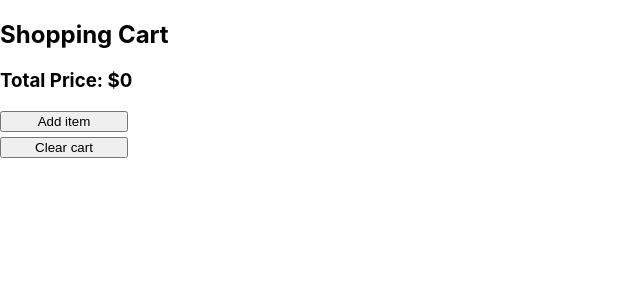
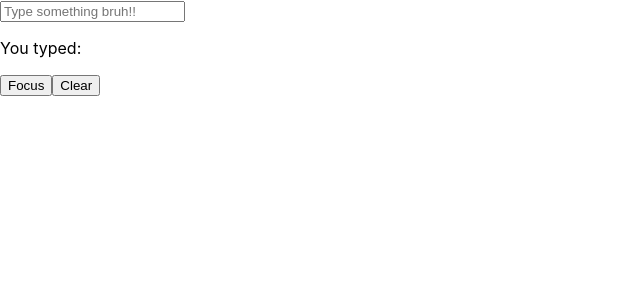
Before and after one commit to rishgupta2301/ReactJS_Machine_Coding_Questions, a React (Create React App) app: page / in a window 1280 px wide. Shown: the top 300 px of the page, without its empty margins (0-640 px from the left). Built offline with nearby package versions, Linux system fonts and the light colour scheme.

Commit message:
using useImperativeHandle hook for passing data from child to parent

```diff
--- a/src/App.js
+++ b/src/App.js
@@ -3,13 +3,17 @@
 // import ProgressBar from '../temp_component/progressBar/ProgressBar';
 // import CountdownTimer from './components/countdownTimer/countdownTimer';
 // import ExplorerComponent from "./components/fileExplorer/explorerComponent";
-
-import Cart from "./components/cart/cart";
-
+// import Cart from "./components/cart/cart";
 // import Form from "./components/formUsingUseReducer/form";
 // import ThemeButton from "./components/hooks/ThemeToggleWithContext/themeButton";
 
+import { useRef } from "react";
+import FancyInput from "./components/hooks/useImperativeHandle";
+
 function App() {
+
+  const fancyInputRef = useRef(null);
+
   return (
     <div className="App">
      {/* <CustomLoader size="large"/> */}
@@ -19,7 +23,11 @@ function App() {
      {/* <ExplorerComponent /> */}
      {/* <Form /> */}
      {/* <ThemeButton /> */}
-     <Cart />
+     {/* <Cart /> */}
+
+     <FancyInput ref={fancyInputRef} />
+     <button onClick={() => fancyInputRef.current.focus()}>Focus</button>
+     <button onClick={() => fancyInputRef.current.clear()}>Clear</button>
 
     </div>
   );
--- /dev/null
+++ b/src/components/hooks/useImperativeHandle.jsx
@@ -0,0 +1,35 @@
+// THIS HOOK IS USED TO PASS FROM CHILD TO PARENT
+
+import { useImperativeHandle, useRef, useState } from "react"
+
+const FancyInput = ({ref}) => {
+
+    const [inputVal, setInputVal] = useState('');
+    const inputRef = useRef(null);
+
+    useImperativeHandle(ref, () => (
+        {
+            focus: () => {
+                inputRef.current.focus();
+            },
+            clear: () => {
+                inputRef.current.blur();
+            }
+        }
+    ))
+
+    return(
+        <>
+            <input
+            type="text"
+            placeholder="Type something bruh!!"
+            value={inputVal}
+            onChange={(e) => setInputVal(e.target.value)}
+            ref={inputRef}
+            />
+            <p>You typed: {inputVal}</p>
+        </>
+    )
+}
+
+export default FancyInput
--- a/src/index.js
+++ b/src/index.js
@@ -2,14 +2,14 @@ import React from 'react';
 import ReactDOM from 'react-dom/client';
 import './index.css';
 import App from './App';
-import { ThemeProvider } from './components/hooks/ThemeToggleWithContext/themeToggle';
+// import { ThemeProvider } from './components/hooks/ThemeToggleWithContext/themeToggle';
 
 const root = ReactDOM.createRoot(document.getElementById('root'));
 root.render(
   <React.StrictMode>
-    <ThemeProvider>
+    {/* <ThemeProvider> */}
       <App />
-    </ThemeProvider>
+    {/* </ThemeProvider> */}
   </React.StrictMode>
 );
 
```
